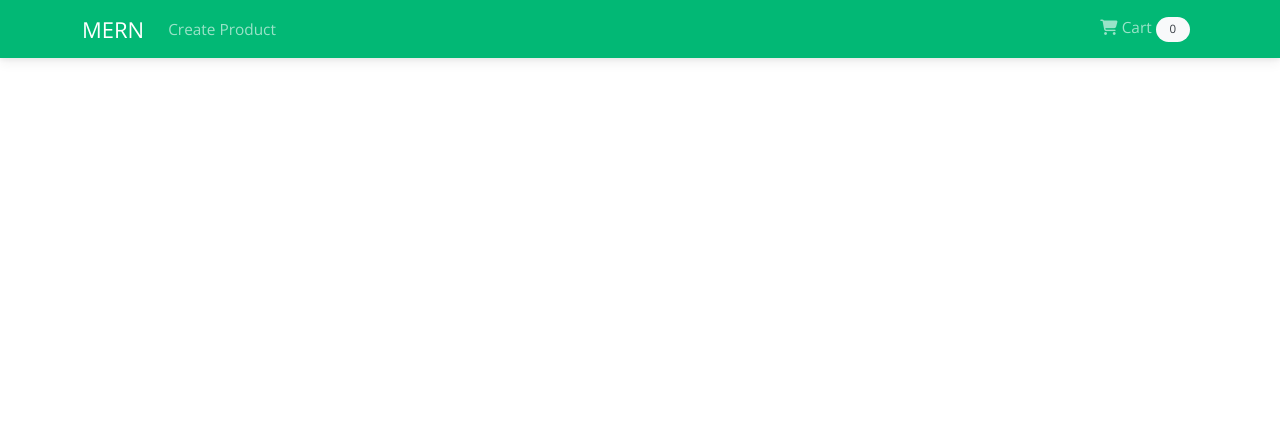
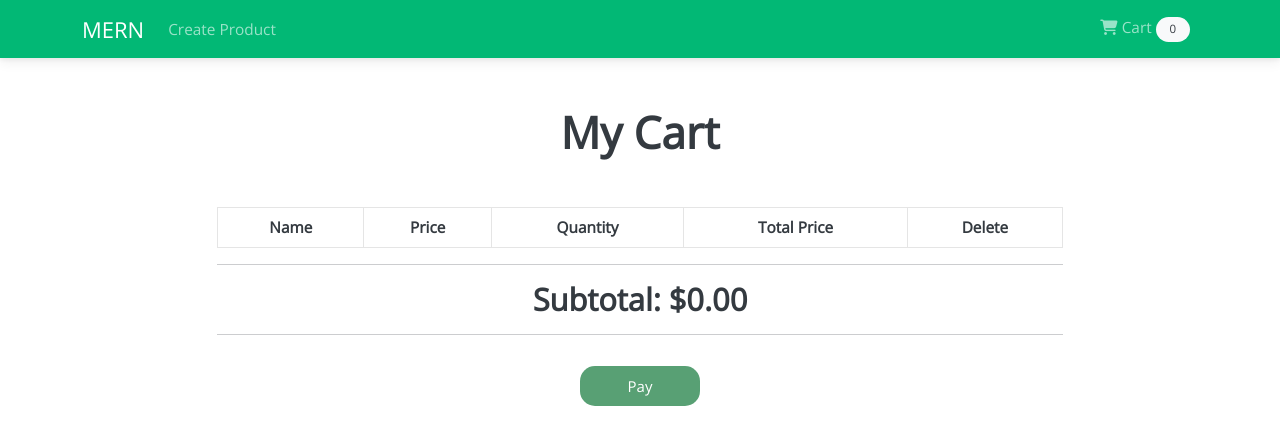
Before and after one commit to NakkaGS/React_NodeJS, a React (Create React App) app in the folder frontend/: page /cart in a window 1280 px wide. Shown: the top 444 px of the page. Built offline with nearby package versions, Linux system fonts and the light colour scheme.

Commit message:
Cart Screen created

```diff
--- a/frontend/src/App.js
+++ b/frontend/src/App.js
@@ -10,6 +10,7 @@ import Header from './components/Header';
 import HomeScreen from './screens/HomeScreen';
 import ProductDetailScreen from './screens/ProductDetailScreen';
 import ProductCreateScreen from './screens/ProductCreateScreen';
+import CartScreen from './screens/CartScreen';
 
 function App() {
   return (
@@ -21,6 +22,7 @@ function App() {
           <Route path='/' element={<HomeScreen/>} exact/>
           <Route path='product/:id' element={<ProductDetailScreen/>} />
           <Route path='product/create' element={<ProductCreateScreen/>} />
+          <Route path='cart' element={<CartScreen/>}/>
 
         </Routes>
       </div>
--- a/frontend/src/actions/cartActions.js
+++ b/frontend/src/actions/cartActions.js
@@ -1,5 +1,3 @@
-import axios from "axios";
-
 import {
     CART_ADD_ITEM,
     CART_REMOVE_ITEM,
@@ -25,3 +23,12 @@ export const addToCart = (product, qty) => async (dispatch,getState) => { //it i
     localStorage.setItem('cartItems', JSON.stringify(getState().cart.cartItems))
 
 }
+
+export const deleteFromCart = (product) => async (dispatch) => {
+
+    dispatch({type: CART_REMOVE_ITEM,
+        payload:product
+        }
+    )
+
+}
--- a/frontend/src/components/NewProductCard.js
+++ b/frontend/src/components/NewProductCard.js
@@ -1,11 +1,19 @@
 import React from 'react'
 
 //Boostrap Components
-import { Row, Col, Badge } from 'react-bootstrap'
+import { Badge } from 'react-bootstrap'
 
 import { Link } from 'react-router-dom'
 
+
+
 function NewProductCard({ product }) {
+
+    const formatter = new Intl.NumberFormat('en-US', {
+        style: 'currency',
+        currency: 'USD',
+    });
+
     return (
         <div className='cards'>
             <Link to={`/product/${product._id}`}>
@@ -22,7 +30,7 @@ function NewProductCard({ product }) {
                     <h3>{product?.name}</h3>
                     <div className='cateprice'>
                         <h5>{product?.category}</h5>
-                    <h2>${product?.price}</h2>
+                        <h2>{formatter.format(product.price)}</h2>
                     </div>
 
                 </div>
--- a/frontend/src/components/Product.js
+++ b/frontend/src/components/Product.js
@@ -10,6 +10,11 @@ import { Card, Row, Col, Badge } from 'react-bootstrap'
 import Rating from './Rating'
 
 import { Link } from 'react-router-dom'
+
+const formatter = new Intl.NumberFormat('en-US', {
+  style: 'currency',
+  currency: 'USD',
+});
 
 function Product({ product }) { //take the product in HomeScreen
   return (
@@ -37,7 +42,7 @@ function Product({ product }) { //take the product in HomeScreen
         <Card.Text as='div'>
           <Row>
             <Col className='text-center'>
-              <h3>${product.price}</h3>
+              <h3>{formatter.format(product.price)}</h3>
             </Col>
 
             <Col className="site-img">
--- a/frontend/src/index.css
+++ b/frontend/src/index.css
@@ -25,6 +25,24 @@ button.normal {
 }
 
 button.normal:hover {
+  background-color: rgb(52,58,64);
+  color:#cce7d0
+}
+
+button.light {
+  height: 40px;
+  width: 120px;
+  font-size: 15px;
+  border-radius: 15px;
+  margin-top: 15px;
+  margin-bottom: 30px;
+  border: 0;
+  background-color: #58a074;
+  color: #fff;
+  font-weight: 500;
+}
+
+button.light:hover {
   background-color: rgb(52,58,64);
   color:#cce7d0
 }
--- a/frontend/src/reducers/cartReducers.js
+++ b/frontend/src/reducers/cartReducers.js
@@ -1,33 +1,36 @@
 import {
-    CART_ADD_ITEM,
+    CART_ADD_ITEM, CART_REMOVE_ITEM,
 
 } from '../constants/cartConstants'
 
 export const cartReducer = (state = { cartItems:[] }, action) => {
     switch(action.type){
+
         case CART_ADD_ITEM:
-        console.log(action)
-        console.log(state.cartItems)
             //check if it already has a item with the same id and then just add the quantity
-        const alreadyExist = state.cartItems.find(item => item._id == action.payload._id)
-        console.log(alreadyExist)
+            const alreadyExist = state.cartItems.find(item => item._id === action.payload._id)
 
             if(alreadyExist){
-            console.log("it is here")
                 return {
                     ...state,
                     //checks every position in the state
-                cartItems : state.cartItems.map((item) => item._id == action.payload._id ? action.payload: item)
+                    cartItems : state.cartItems.map((item) => item._id === action.payload._id ? action.payload: item)
                 }
             } else {
 
-            console.log('it is else')
             return {
                 ...state, //can only make copies of the original values, and then they can modify the copies.
                 cartItems : [...state.cartItems, action.payload]
             }
         }
 
+        case CART_REMOVE_ITEM:
+
+            return {
+                ...state,
+                cartItems: state.cartItems.filter(item => {return item._id !== action.payload._id})
+            }
+
         default:
             return state;
     }
--- /dev/null
+++ b/frontend/src/screens/CartScreen.js
@@ -0,0 +1,69 @@
+import React from 'react'
+
+import { useSelector, useDispatch } from 'react-redux'
+
+import { addToCart, deleteFromCart } from '../actions/cartActions' //this is the reducer
+
+function CartScreen() {
+
+    const cart = useSelector(state=>state.cart)
+    const { cartItems } = cart
+
+    const dispatch = useDispatch()
+
+    var subtotal = cartItems.reduce((acc, item) => acc + (item.price * item.quantity), 0)
+
+    const formatter = new Intl.NumberFormat('en-US', {
+        style: 'currency',
+        currency: 'USD',
+      });
+
+    return (
+        <div>
+            <div className='row justify-content-center text-center'>
+                <div className='col-md-8'>
+                    <h1 className='m-5'>My Cart</h1>
+                    <table className='table table-bordered '>
+                        <thead>
+                            <tr>
+                                <th><strong>Name</strong></th>
+                                <th><strong>Price</strong></th>
+                                <th><strong>Quantity</strong></th>
+                                <th><strong>Total Price</strong></th>
+                                <th><strong>Delete</strong></th>
+                            </tr>
+                        </thead>
+
+                        <tbody>
+                            {cartItems.map(item=> {
+                                return (
+                                    <tr key={item._id} >
+                                        <td>{item.name}</td>
+                                        <td>{formatter.format(item.price)}</td>
+                                        <td><select value={item.quantity} onChange={(e)=>{dispatch(addToCart(item, e.target.value))}}>
+                                            {[...Array(item.countInStock).keys()].map((x,i)=>{
+                                                return <option value={i+1}>{i+1}</option>
+                                            })}
+                                            </select></td>
+                                        <td>{formatter.format(item.quantity * item.price)}</td>
+                                        <td><i role="button" className='far fa-trash-alt' onClick={()=>{dispatch(deleteFromCart(item))}}></i></td>
+                                    </tr>
+                                )
+                            })}
+                        </tbody>
+
+                    </table>
+
+                    <hr/>
+                    <h3 className='m-3'>Subtotal: {formatter.format(subtotal)}</h3>
+
+                    <hr/>
+                        <button className='light'>Pay</button>
+
+                </div>
+            </div>
+        </div>
+    )
+}
+
+export default CartScreen
--- a/frontend/src/screens/ProductDetailScreen.js
+++ b/frontend/src/screens/ProductDetailScreen.js
@@ -21,6 +21,11 @@ import Loader from '../components/Loader'
 import Message from '../components/Message'
 
 function ProductScreen({ match }) {
+
+  const formatter = new Intl.NumberFormat('en-US', {
+    style: 'currency',
+    currency: 'USD',
+  });
 
   const [quantity, setQuantity] = useState(1)
 
@@ -74,7 +79,7 @@ function ProductScreen({ match }) {
                     </ListGroup.Item>
 
                     <ListGroup.Item>
-                      <p><strong>Price:</strong> ${product?.price}</p>
+                      <p><strong>Price:</strong> {formatter.format(product.price)}</p>
                     </ListGroup.Item>
 
                     <ListGroup.Item>
@@ -93,7 +98,7 @@ function ProductScreen({ match }) {
                           </Col>
 
                           <Col>
-                            <strong>${product?.price}</strong>
+                            <strong>{formatter.format(product.price)}</strong>
                           </Col>
                         </Row>
                       </ListGroup.Item>
```
Lines whose indentation alone changed are shown as unchanged.
